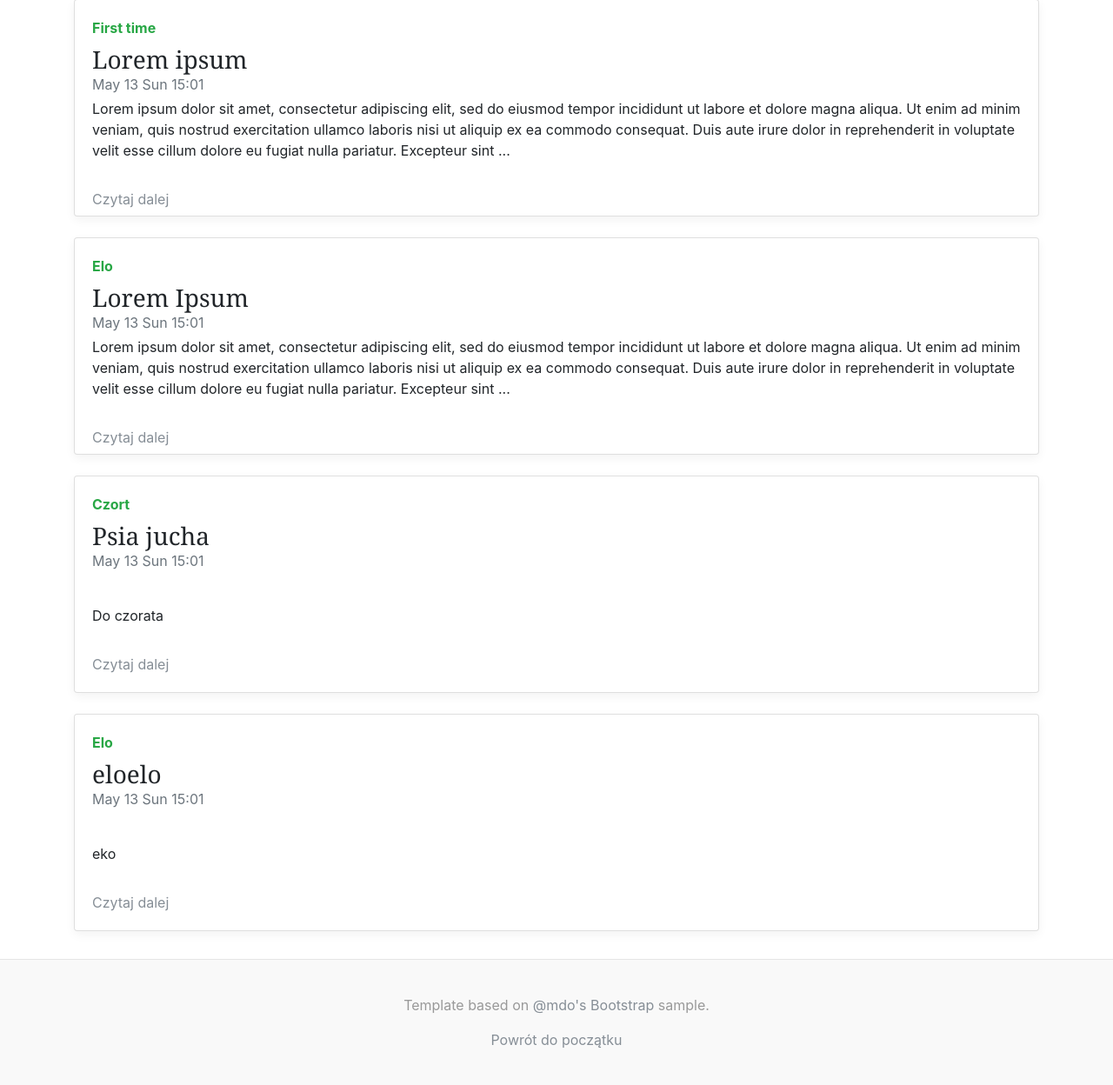
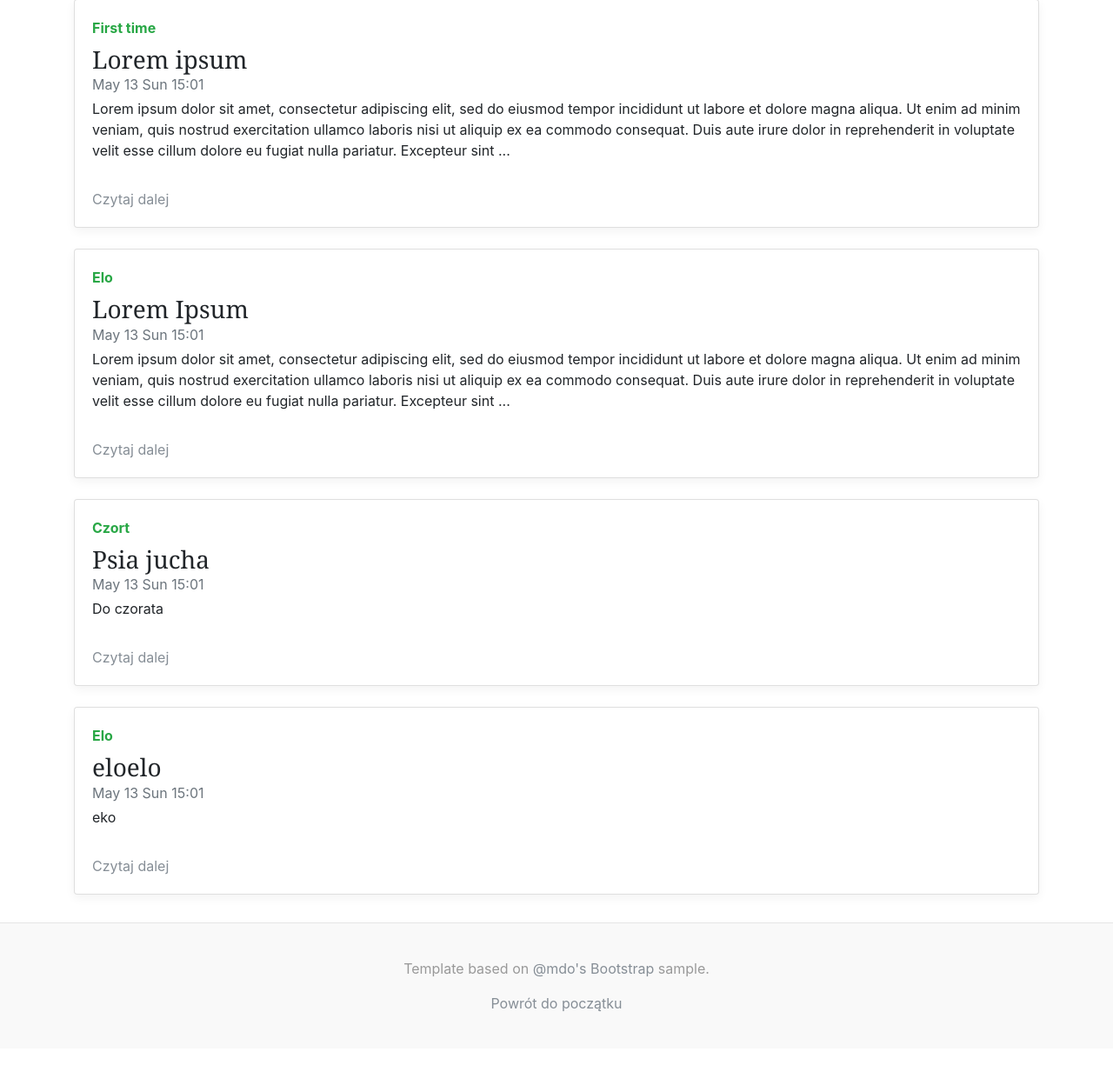
Before and after one commit to mateuszmarzec/MySite, a Django app: page / in a window 1280 px wide. Shown: the part 478-1726 px from the top of the page at 87% size. After the commit the page ends 1642 px from the top, so only its background shows below. Run offline with Django 3.2, Linux system fonts and the light colour scheme; data comes from the database, SQL or seed files in the repository; some libraries are stand-ins or nearby versions; some web fonts are replaced.

Commit message:
Creates posts justify.

```diff
--- a/templates/List/posts_list.html
+++ b/templates/List/posts_list.html
@@ -3,7 +3,7 @@
 <div class="row mb-2">
         <div class="col-md-12">
           {% for post in post_list|slice:"1:" %}
-          <div class="card flex-md-row mb-4 box-shadow h-md-250">
+          <div class="card flex-md-row mb-4 box-shadow">
             <div class="card-body d-flex flex-column align-items-start">
               <strong class="d-inline-block mb-2 text-success">{% for tag in post.tags.all %}{{ tag.name|capfirst}} {% endfor %}</strong>
               <h3 class="mb-0">
```
